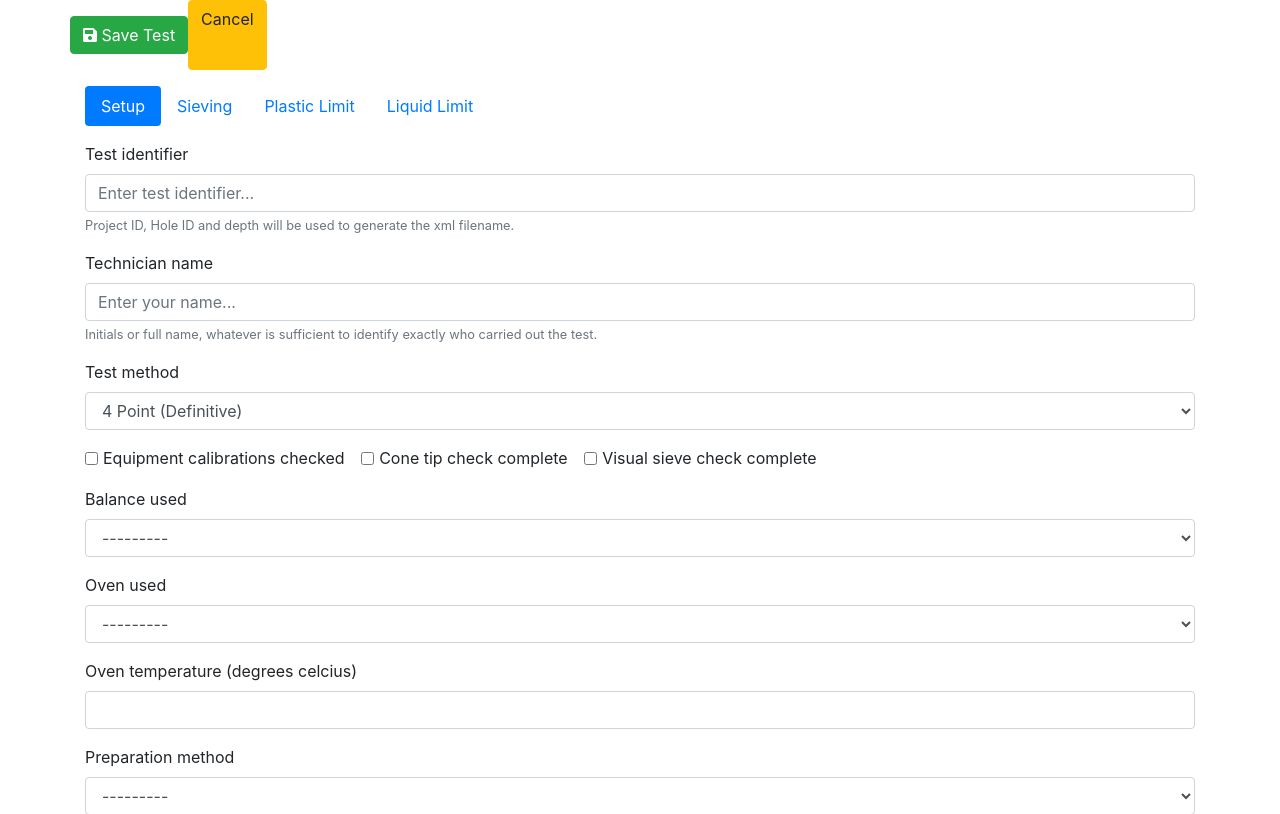
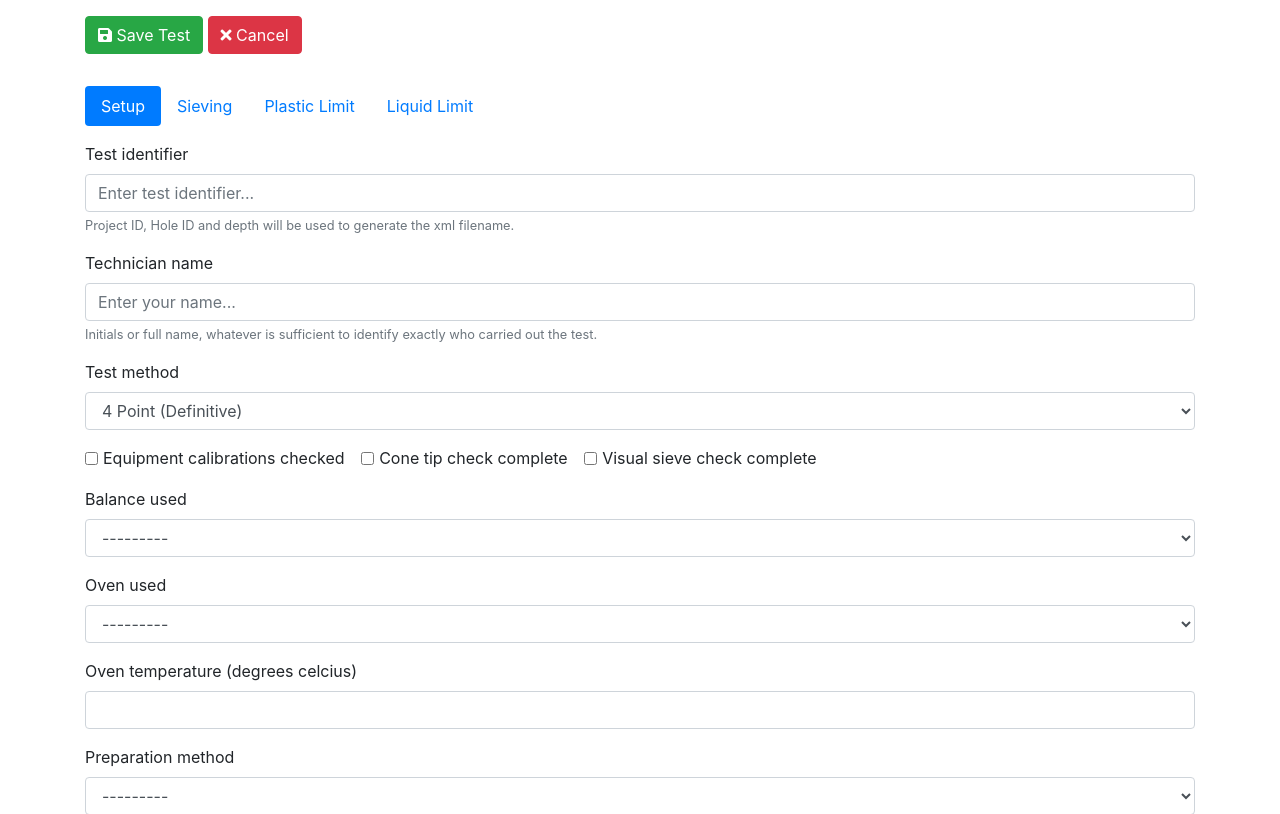
Before and after one commit to niko86/django-crud, a Django app: page /atterberg/add/ in a window 1280 px wide. Shown: the part 56-870 px from the top of the page. Run offline with Django 3.2, Linux system fonts and the light colour scheme; some libraries are stand-ins or nearby versions.

Commit message:
added cancel button

```diff
--- a/atterberg/templates/atterberg/atterberg_form.html
+++ b/atterberg/templates/atterberg/atterberg_form.html
@@ -5,9 +5,9 @@
 {% block content %}
 <form method="post" autocomplete="off">
 {% csrf_token %}
-<div class="row">
+<div>
     <button type="submit" class="btn btn-success my-3"><i class="fas fa-save"></i> Save Test</button>
-    <a href="{% url 'atterberg:atterberg-list' %}" class="btn btn-warning" role="button">Cancel</a>
+    <a href="{% url 'atterberg:atterberg-list' %}" class="btn btn-danger" role="button"><i class="fas fa-times"></i> Cancel</a>
 </div>
 <ul class="nav nav-pills my-3" id="pills-tab" role="tablist">
   <li class="nav-item">
```
